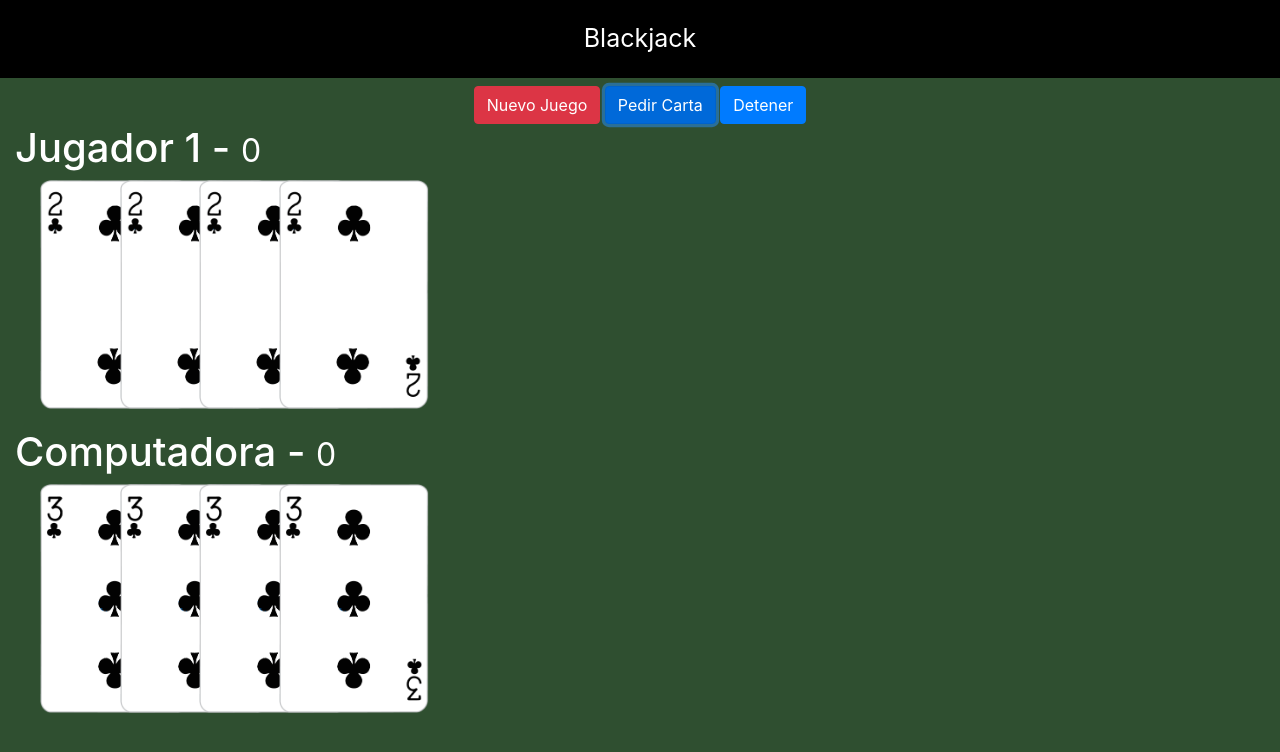
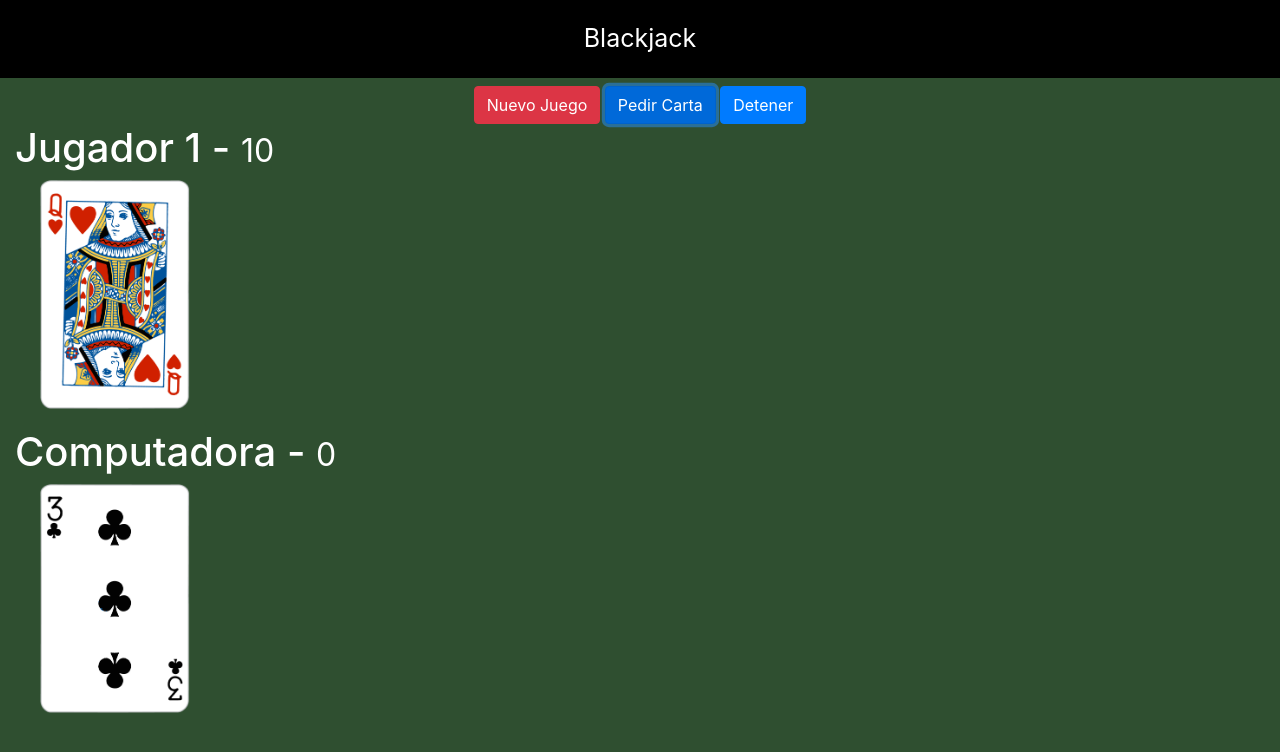
Before and after one commit to Yeyo-993/Blackjack-JavaScript, a plain HTML site: page index.html in a window 1280 px wide. Both pictures are taken after a click on the button "Pedir Carta". Drawn offline with nearby package versions, Linux system fonts and the light colour scheme.

Commit message:
Crear cartas en el HTML con JS

```diff
--- a/assets/js/juego.js
+++ b/assets/js/juego.js
@@ -8,6 +8,14 @@
 let deck            = [];
 const tipos         = ['C', 'D', 'H', 'S'];
 const especiales    = ['A', 'J', 'Q', 'K'];
+
+let puntosJugador = 0, puntosComputadora = 0;
+
+//Referencias del HTML
+const btnPedir = document.querySelector('#btnPedir');
+
+const divCartasJugador = document.querySelector('#jugador-cartas');
+const puntosHTML = document.querySelectorAll('small');
 
 //Esta funcion crea una bueva baraja
 const crearDeck = () => {
@@ -43,9 +51,6 @@ const pedirCarta = () => {
     }
 
     const carta = deck.pop();
-
-    console.log(deck);
-    console.log(carta);
     return carta;
 
 }
@@ -60,5 +65,26 @@ const valorCarta = (carta) => {
 
 }
 
-const valor = valorCarta(pedirCarta());
-console.log({valor});
+//Eventos
+btnPedir.addEventListener('click', () => {
+
+    const carta = pedirCarta();
+
+    puntosJugador = puntosJugador + valorCarta(carta);
+    puntosHTML[0].innerText = puntosJugador;
+
+    //<!-- <img class="carta" src="./assets/cartas/2C.png" alt=""> -->
+    const imgCarta = document.createElement('img');
+    imgCarta.src= `assets/cartas/${carta}.png`;
+    imgCarta.classList.add('carta');
+    divCartasJugador.append(imgCarta);
+
+    if(puntosJugador > 21){
+        console.warn('Lo siento mucho, ya perdio');
+        btnPedir.disabled = true;
+    } else if (puntosJugador === 21){
+        console.warn('21, genial');
+        btnPedir.disabled = true;
+    }
+
+});
--- a/index.html
+++ b/index.html
@@ -16,9 +16,9 @@
 
     <div class="row mt-2">
         <div id="divBotones" class="col text-center">
-            <button class="btn btn-danger">Nuevo Juego</button>
-            <button class="btn btn-primary">Pedir Carta</button>
-            <button class="btn btn-primary">Detener</button>
+            <button id="btnNuevo" class="btn btn-danger">Nuevo Juego</button>
+            <button id="btnPedir" class="btn btn-primary">Pedir Carta</button>
+            <button id="btnDetener" class="btn btn-primary">Detener</button>
         </div>
     </div>
 
@@ -26,10 +26,7 @@
         <div class="col">
             <h1>Jugador 1 - <small>0</small></h1>
             <div id="jugador-cartas">
-                <img class="carta" src="./assets/cartas/2C.png" alt="">
-                <img class="carta" src="./assets/cartas/2C.png" alt="">
-                <img class="carta" src="./assets/cartas/2C.png" alt="">
-                <img class="carta" src="./assets/cartas/2C.png" alt="">
+                <!-- <img class="carta" src="./assets/cartas/2C.png" alt=""> -->
             </div>
         </div>
     </div>
@@ -39,9 +36,6 @@
             <h1>Computadora - <small>0</small></h1>
             <div id="computadora-cartas">
                 <img class="carta" src="./assets/cartas/3C.png" alt="">
-                <img class="carta" src="./assets/cartas/3C.png" alt="">
-                <img class="carta" src="./assets/cartas/3C.png" alt="">
-                <img class="carta" src="./assets/cartas/3C.png" alt="">
             </div>
         </div>
     </div>
```
